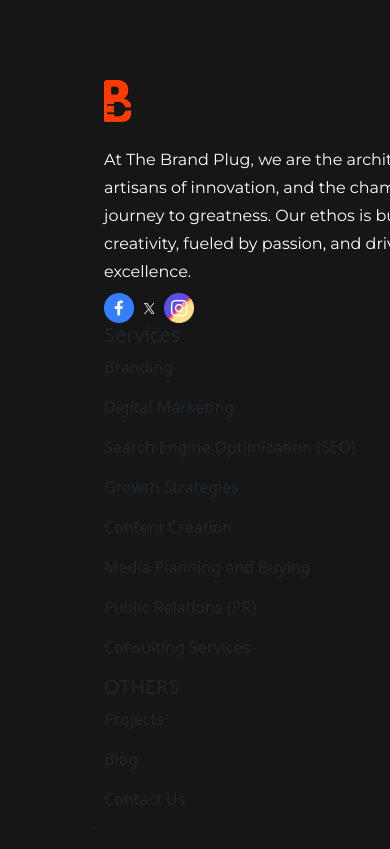
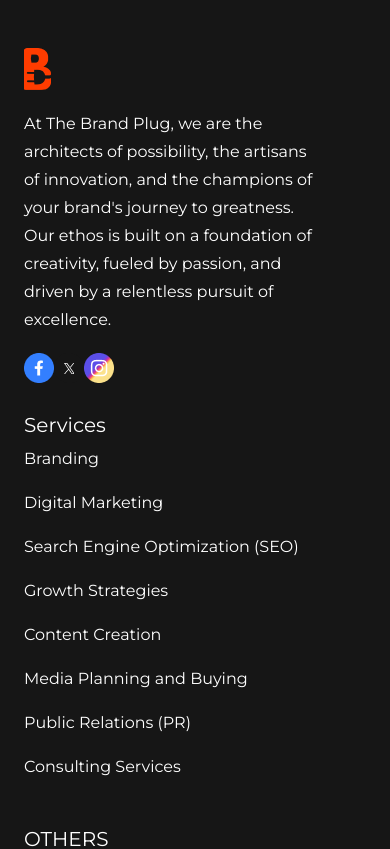
Before and after one commit to Earthpasserby/tbp-site, a React (Create React App) app: page /Footer in a window 390 px wide. Shown: the top 849 px of the page. Built offline with nearby package versions, Linux system fonts and the light colour scheme.

Commit message:
Homepage commit

```diff
--- a/src/App.css
+++ b/src/App.css
@@ -536,6 +536,44 @@
     float: left !important;
     margin-top: 170px !important;
   }
+  /*footer page*/
+  .footer .p1 {
+    width: 300px !important;
+    height: 23px;
+    top: 184px;
+    left: 198px;
+    gap: 0px;
+    opacity: 0px;
+    font-family: "Montserrat";
+    font-size: 16px;
+    font-weight: 500;
+    line-height: 28px;
+    text-align: left;
+    color: #ffffff;
+    margin-top: 20px !important;
+  }
+  .footer .p2 {
+    font-family: "Montserrat";
+    font-size: 16px;
+    font-weight: 500;
+    line-height: 28px;
+    text-align: left;
+    color: #ffffff;
+    width: 300px !important;
+    top: 184px;
+    margin-top: 30px;
+    padding: 0 !important;
+  }
+
+  .footer .pic {
+    margin-top: 120px !important;
+  }
+  .centered-row2 {
+    margin-left: auto;
+    margin-right: auto;
+    width: 1353px;
+    padding: 0 !important;
+  }
 }
 
 /*Featured page*/
@@ -814,7 +852,7 @@
   margin-left: auto;
   margin-right: auto;
   width: 1353px;
-  padding: 80px;
+  padding: 30px;
 }
 
 .footer .p1 {
@@ -831,3 +869,25 @@
   text-align: left;
   color: #ffffff;
 }
+.footer .p2 {
+  font-family: "Montserrat";
+  font-size: 16px;
+  font-weight: 500;
+  line-height: 28px;
+  text-align: left;
+  color: #ffffff;
+  width: 376px;
+  padding: 70px;
+}
+.footer-content {
+  text-align: center;
+}
+
+.footer-content .copyright {
+  margin-right: 20px; /* Adjust the margin as needed */
+  font-family: "Montserrat";
+  font-size: 13px;
+  font-weight: 500;
+  line-height: 28px;
+  color: #ffffff;
+}
--- a/src/Components/Footer.jsx
+++ b/src/Components/Footer.jsx
@@ -10,7 +10,7 @@
       <footer className="footer">
         <Container fluid style={{ backgroundColor: "#161616" }}>
           <Row className="centered-row2 justify-content-center">
-            <Col md={5}>
+            <Col md={5} className="mt-5">
               <Image src="/./The Brand Plug Logo.png" className="img-fluid" />
               <p className="mt-4 p1">
                 At The Brand Plug, we are the architects of possibility, the
@@ -19,13 +19,14 @@
                 creativity, fueled by passion, and driven by a relentless
                 pursuit of excellence.
               </p>
-              <div className="mt-4">
+              <div className="mt-4 pic">
                 <Image src="/./Facebook.png" className="img-fluid" />
                 <Image src="/./x.png" className="img-fluid" />
                 <Image src="/./ig.png" className="img-fluid" />
               </div>
             </Col>
-            <Col md={4}>
+            <Col md={4} className="">
+              <div className="p2">
                 <h5>Services</h5>
                 <p>Branding</p>
                 <p>Digital Marketing</p>
@@ -35,14 +36,20 @@
                 <p> Media Planning and Buying</p>
                 <p> Public Relations (PR)</p>
                 <p> Consulting Services</p>
+              </div>
             </Col>
-            <Col md={3}>
+            <Col md={3} className=" ">
+              <div className="p2">
                 <h5>OTHERS</h5>
                 <p>Projects</p>
                 <p>Blog</p>
                 <p>Contact Us</p>
+              </div>
             </Col>
-            <hr />
+
+            <div className="footer-content">
+              <p className="copyright">Copyright © 2024. The Brand Plug</p>
+            </div>
           </Row>
         </Container>
       </footer>
```
Lines whose indentation alone changed are shown as unchanged.
